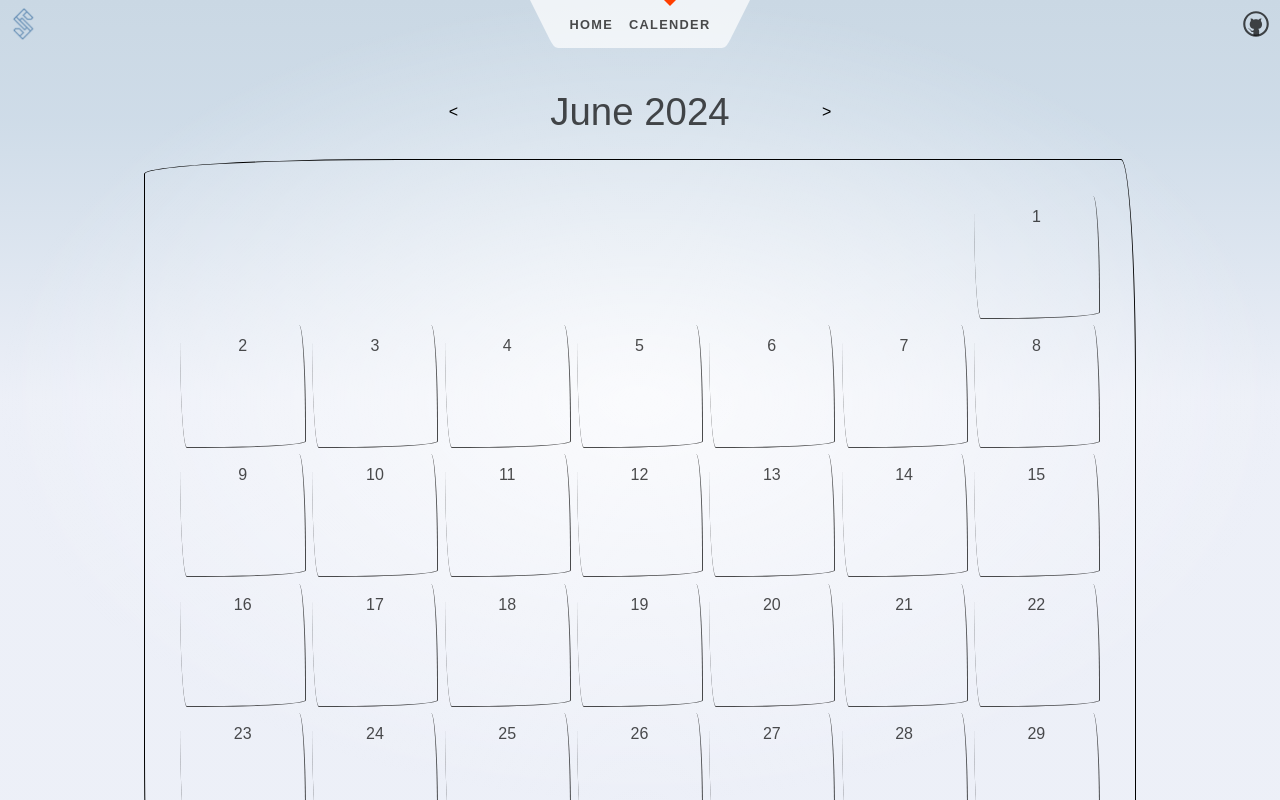
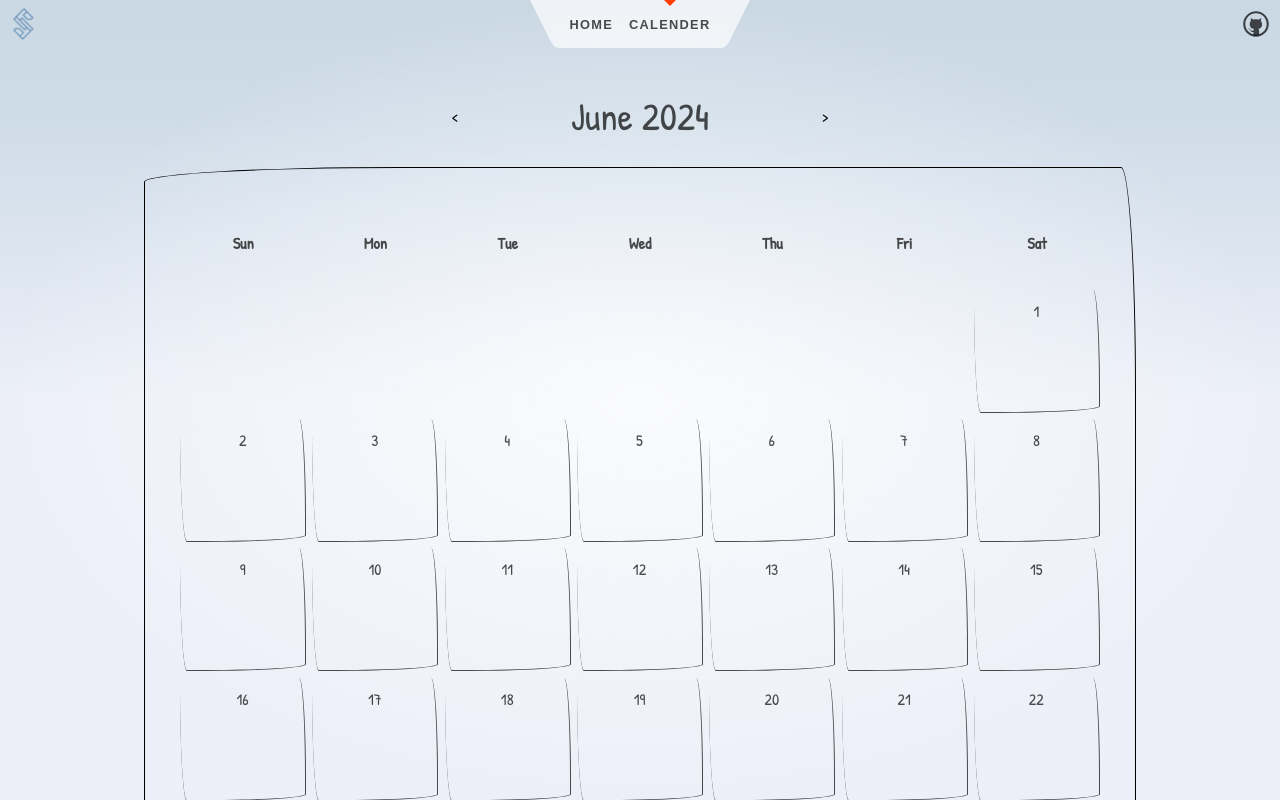
Before and after one commit to Devansh-Walia/calendraw, a SvelteKit app: page /calender in a window 1280 px wide. Shown: the top 800 px of the page. Built offline with nearby package versions, Linux system fonts and the light colour scheme.

Commit message:
refactor: Add day names to calendar layout

```diff
--- a/src/routes/calender/+page.svelte
+++ b/src/routes/calender/+page.svelte
@@ -59,6 +59,11 @@
     <button on:click={() => (month = (month - 1 + 12) % 12)}>&gt;</button>
 </div>
 <div class="calender divide-x divide-y crooked">
+    {#each dayNames as dayName}<div class="patrick-hand text-center title">
+            {dayName}
+        </div>
+    {/each}
+
     {#each days as day}
         <div class="day {day.enabled ? 'crooked' : ''}">
             {day.name}
@@ -107,4 +112,9 @@
         border-bottom-right-radius: 225px 15px;
         border-bottom-left-radius: 15px 255px;
     }
+    .title {
+        font-weight: bold;
+        padding-top: 2rem;
+        padding-bottom: 2rem;
+    }
 </style>
--- a/src/routes/styles.css
+++ b/src/routes/styles.css
@@ -1,4 +1,5 @@
 @import '@fontsource/fira-mono';
+@import '@fontsource/patrick-hand';
 
 :root {
     --font-body: Arial, -apple-system, BlinkMacSystemFont, 'Segoe UI', Roboto,
@@ -117,3 +118,11 @@ button:focus:not(:focus-visible) {
 .divide-y > *:not(:not(.crooked)) {
     border-bottom: 1px solid;
 }
+
+.patrick-hand {
+    font-family: 'Patrick Hand', cursive;
+}
+
+.text-center {
+    text-align: center;
+}
```
